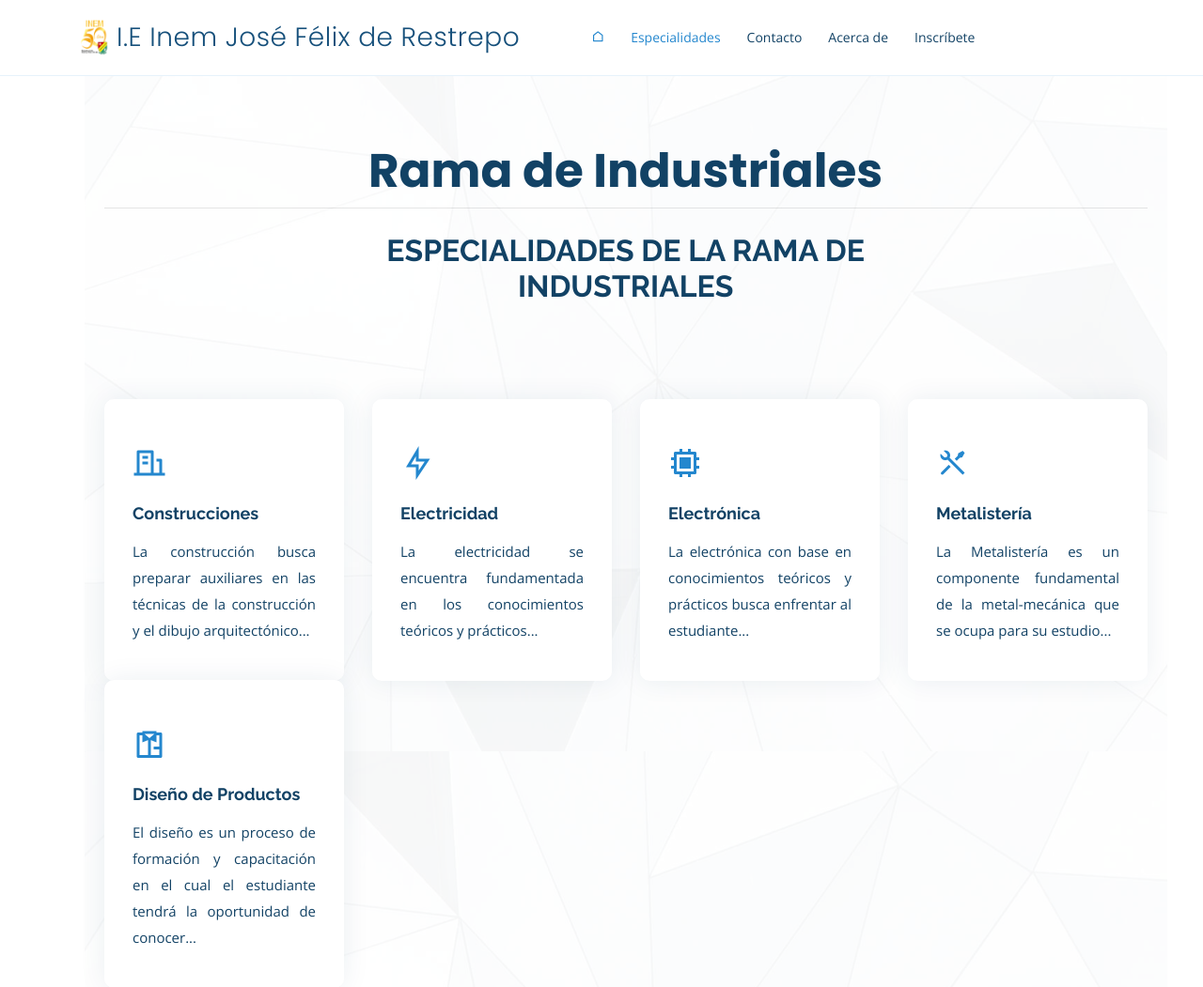
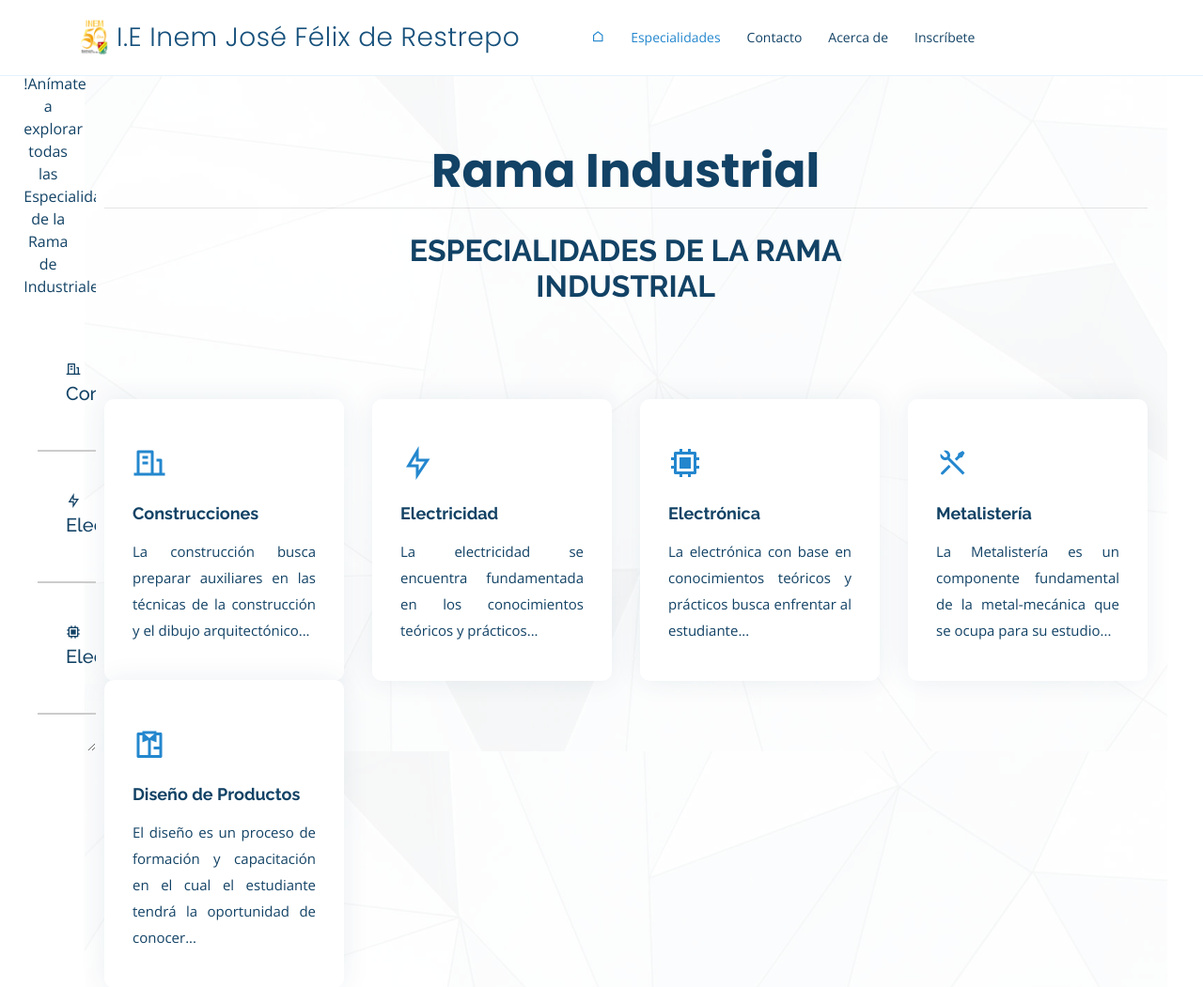
Before and after one commit to Juanpa0128j/Industriales_Web, a Django app: page / in a window 1280 px wide. Shown: the top 1051 px of the page at 94% size. Run offline with Django 3.2, Linux system fonts and the light colour scheme; some libraries are stand-ins or nearby versions.

Commit message:
2do Commit

```diff
--- a/Blog_Industriales/static/css/style.css
+++ b/Blog_Industriales/static/css/style.css
@@ -171,6 +171,12 @@ aside ul li:hover {
 }
 
 @media (max-width: 1405px) {
+  aside {
+    width: 8%;
+  }
+}
+
+@media (max-width: 365px) {
   aside {
     display: none;
   }
--- a/Industriales_Web/settings.py
+++ b/Industriales_Web/settings.py
@@ -55,7 +55,7 @@ ROOT_URLCONF = 'Industriales_Web.urls'
 TEMPLATES = [
     {
         'BACKEND': 'django.template.backends.django.DjangoTemplates',
-        'DIRS': ["/home/Juanpa0128j/juanpa0128j.pythonanywhere.com/Industriales_Web/templates"],
+        'DIRS': ["C:/Users/Pablito/Documents/Programación/Python/Django_Projects/Industriales_Web/Industriales_Web/templates"],
         'APP_DIRS': True,
         'OPTIONS': {
             'context_processors': [
--- a/Industriales_Web/templates/main.html
+++ b/Industriales_Web/templates/main.html
@@ -7,13 +7,13 @@
     <div class="container position-relative" data-aos="fade-up" data-aos-delay="100">
       <div class="row justify-content-center">
         <div class="col-xl-7 col-lg-9 text-center">
-          <h1>Rama de Industriales</h1>
+          <h1>Rama Industrial</h1>
         </div>
       </div>
       <hr>
       <div class="d-flex justify-content-center section-title">
         <div class="col-xl-7 col-lg-9 text-center">
-          <h2>Especialidades de la rama de Industriales</h2>
+          <h2>Especialidades de la rama Industrial</h2>
         </div>
       </div>
       <div class="row icon-boxes">
@@ -468,7 +468,7 @@
           </div>
           <div class="col-lg-6 pt-4 pt-lg-0">
             <ul>
-              <li><i class="ri-check-double-line"></i> Ésta página web contiene información de todas las especialidades contenidas en la rama de Industriales.</li>
+              <li><i class="ri-check-double-line"></i> Ésta página web contiene información de todas las especialidades contenidas en la rama industrial.</li>
               <li><i class="ri-check-double-line"></i> Ésta página web fue creada con fines pedagójicos e institucionales.</li>
               <li><i class="ri-check-double-line"></i> Ésta página web fue programada por Juan Pablo Mejía Gómez.</li>
             </ul>
@@ -490,7 +490,7 @@
           </div>
 
           <div class="col-lg-6 pt-3 pt-lg-0 content" data-aos="fade-left" data-aos-delay="100">
-          <h3>Rama de Industriales</h3>
+          <h3>Rama Industrial</h3>
           <p class="font-weight-normal text-justify">
             Es una de las Ramas de la institución Educativa Inem José Félix de Restrepo.
             Ofrece educación diversificada de carácter técnico, formando estudiantes
@@ -527,7 +527,7 @@
         <div class="faq-list">
           <ul>
             <li data-aos="fade-up">
-              <i class="bx bx-help-circle icon-help"></i> <a data-toggle="collapse" class="collapse" href="#faq-list-1">¿Como puedo inscribirme a una Especialidad de la Rama de Industriales?<i class="bx bx-chevron-down icon-show"></i><i class="bx bx-chevron-up icon-close"></i></a>
+              <i class="bx bx-help-circle icon-help"></i> <a data-toggle="collapse" class="collapse" href="#faq-list-1">¿Como puedo inscribirme a una Especialidad de la Rama Industrial?<i class="bx bx-chevron-down icon-show"></i><i class="bx bx-chevron-up icon-close"></i></a>
               <div id="faq-list-1" class="collapse show" data-parent=".faq-list">
                 <a href="https://forms.gle/qoLhGCLx2G9DfxVD7" target="_blank"><p class="text-justify">
                   Puedes inscribirte en los enlaces presentes en los apartados de modalidad, además, también puedes inscribirte haciendo click en este párrafo.
```
